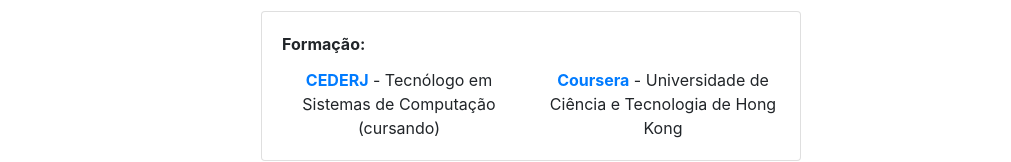
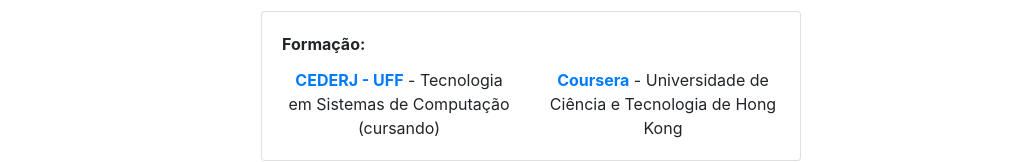
Before and after one commit to Gkreischer/CV, a React (Create React App) app: page / in a window 1280 px wide. Shown: the part 694-856 px from the top of the page, without its empty margins (109-1120 px from the left). Built offline with nearby package versions, Linux system fonts and the light colour scheme.

Commit message:
Correcao do hostname

```diff
--- a/package.json
+++ b/package.json
@@ -2,7 +2,7 @@
   "name": "cv",
   "version": "0.1.0",
   "private": true,
-  "homepage": "https://gkreischer.github.io/CV",
+  "homepage": "http://31.220.61.23/CV",
   "dependencies": {
     "bootstrap": "^4.3.1",
     "font-awesome": "4.7.0",
--- a/src/App.js
+++ b/src/App.js
@@ -1,5 +1,4 @@
 import React from 'react';
-import logo from './logo.svg';
 import './App.scss';
 import 'font-awesome/css/font-awesome.min.css';
 import 'bootstrap/dist/css/bootstrap.min.css';
@@ -7,6 +6,8 @@
 import Main from './Components/MainComponent';
 
 function App() {
+
+  console.log('Obrigado por visitar meu Currículo');
   return (
     <div className="App">
       <Main />
--- a/src/App.scss
+++ b/src/App.scss
@@ -1,6 +1,7 @@
-@import url('https://fonts.googleapis.com/css?family=Raleway&display=swap');
+@import url('https://fonts.googleapis.com/css?family=Lato&display=swap');
 
 body {
-    font-family: 'Raleway', sans-serif;
+    font-family: 'Lato', sans-serif;
     background-color: #efefef;
+    padding-bottom: 5vh;
 }
--- a/src/Components/FormacaoComponent.js
+++ b/src/Components/FormacaoComponent.js
@@ -11,7 +11,7 @@
                             <CardTitle><b>Formação:</b></CardTitle>
                             <Row>
                                 <Col md="6" className="text-center">
-                                    <a href="http://cederj.edu.br/cederj/"><b>CEDERJ</b></a> - Tecnólogo em Sistemas de Computação (cursando)
+                                    <a href="http://cederj.edu.br/cederj/"><b>CEDERJ - UFF</b></a> - Tecnologia em Sistemas de Computação (cursando)
                                 </Col>
                                 <Col md="6" className="text-center">
                                     <a href="https://www.coursera.org/"><b>Coursera</b></a> - Universidade de Ciência e Tecnologia de Hong Kong
```
Also changed, not shown: 21 other files (tests, documents, lock files or other folders).
